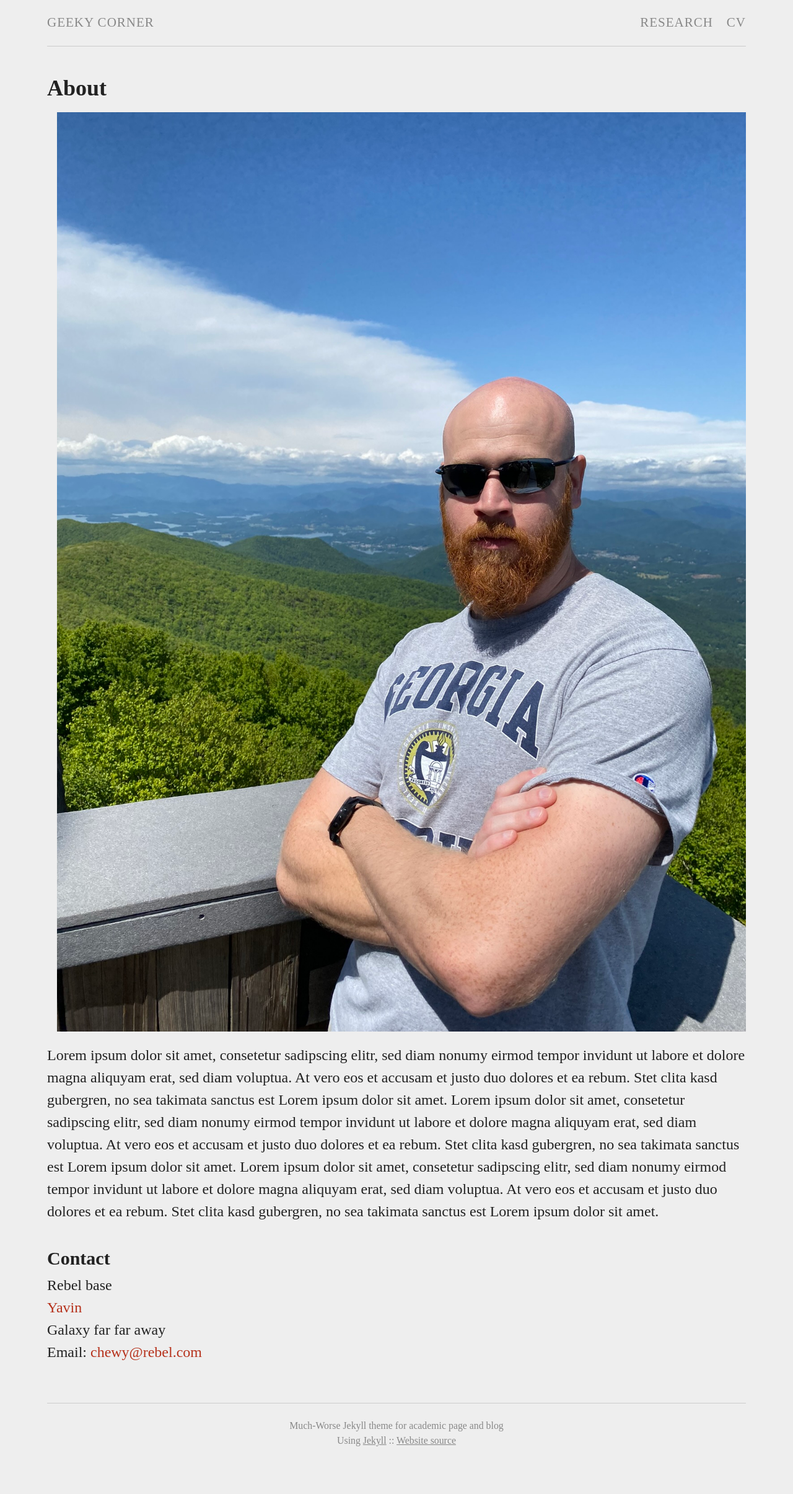
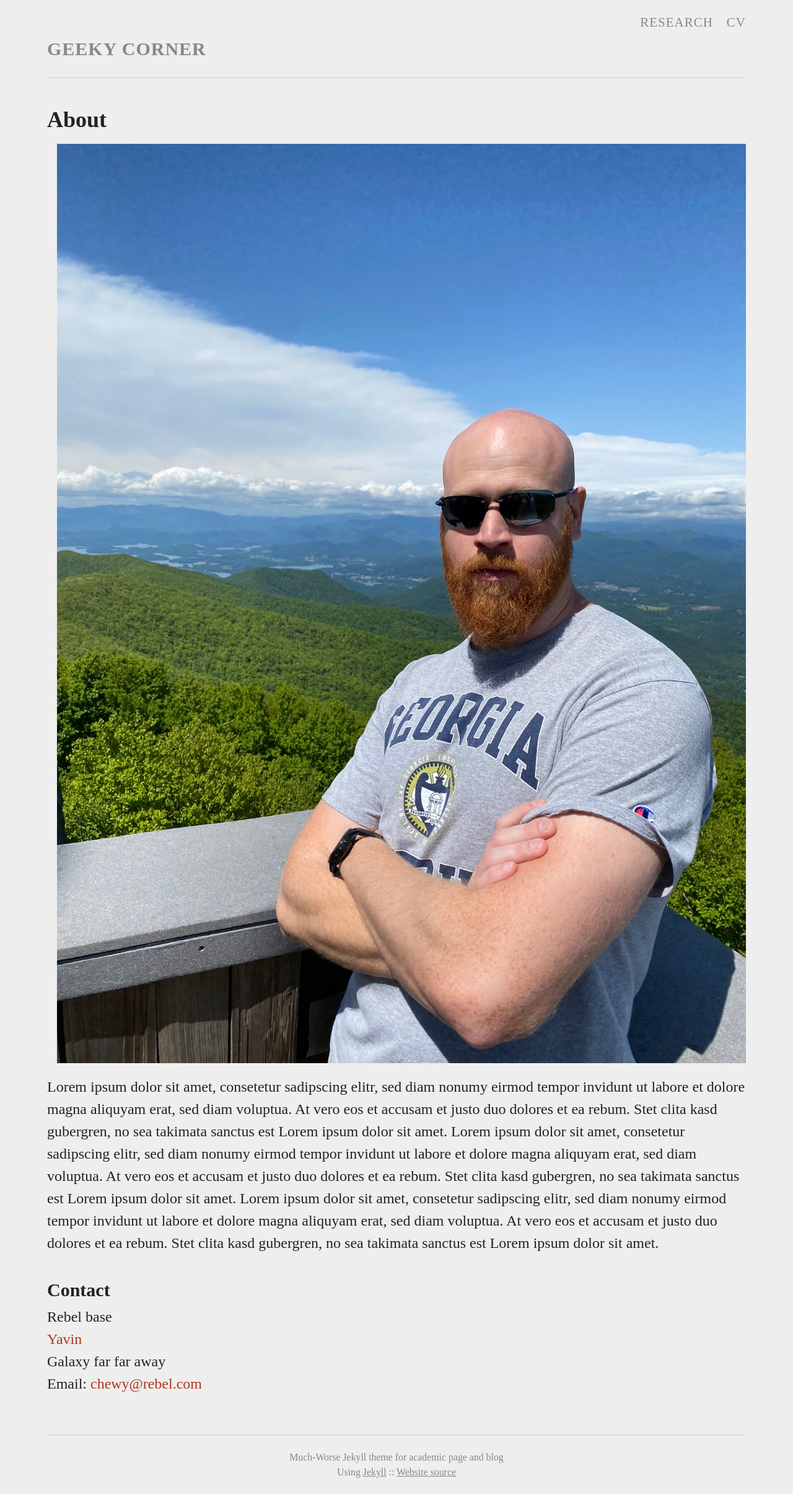
Before and after one commit to 0ena/0ena.github.io, a Jekyll site: the page built from index.md, in a window 1280 px wide. Shown: the whole page at 62% size. Built offline with Jekyll 4.4.1, drawn with Linux system fonts in a browser that asks for light colours; nearby versions of some CDN libraries; library files that are not in the unit come from our copies; before the commit the page ends 2359 px from its top, so only the background shows below that.

Commit message:
Update header.html

```diff
--- a/_includes/header.html
+++ b/_includes/header.html
@@ -1,5 +1,5 @@
 <header class="site-header">
-    <a class="site-title" href="{{ site.baseurl }}/">{{ site.title }}</a>
+    <a class="site-title page-link" href="{{ site.baseurl }}/"><h2>{{ site.title }}</h2></a>
     <nav class="site-nav">
         <a href="#" class="menu-icon menu.open">
             <svg viewBox="0 0 18 15">
```
